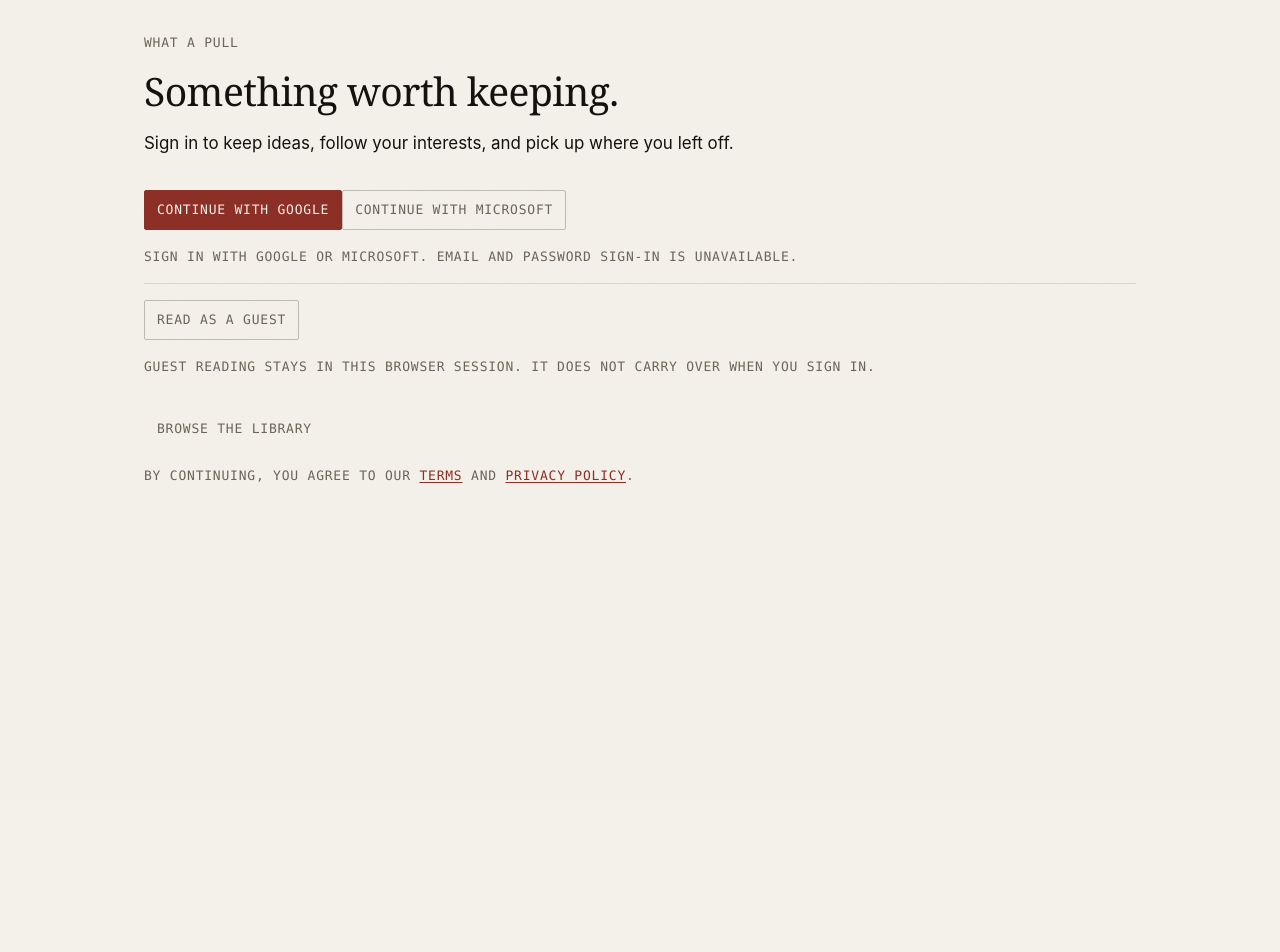
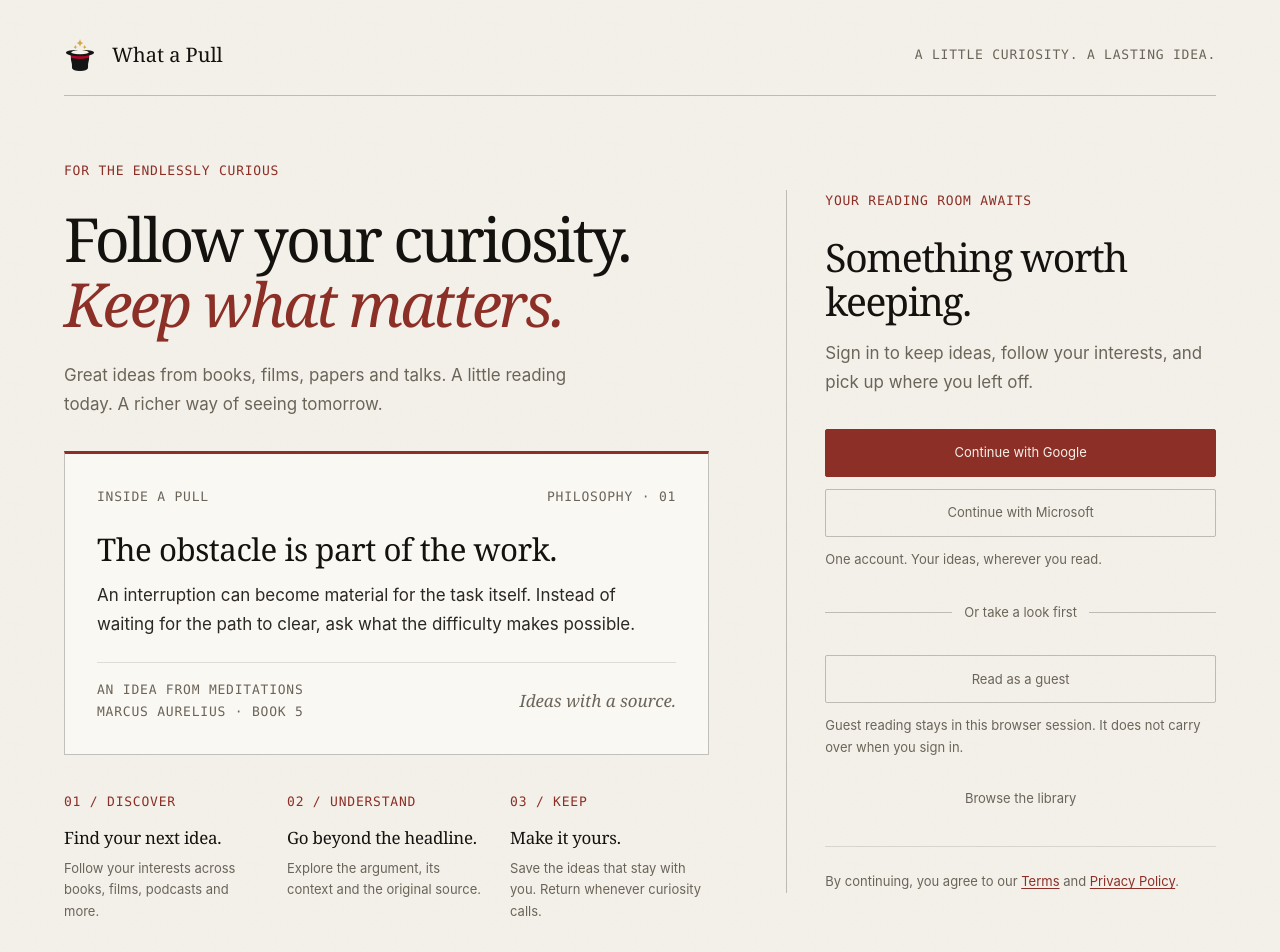
Before and after one commit to JaiSharma7/pull, a React (Vite) app in the folder apps/web/: page /graph in a window 1280 px wide. Shown: the top 952 px of the page. Before the commit the page ends 800 px from the top, so only its background shows below. Built offline with nearby package versions, Linux system fonts and the light colour scheme; a web font is replaced by a local one.

Commit message:
feat(web): introduce editorial onboarding and refresh hat favicon
Signed-off-by: Jai Sharma <jaisharma@live.com>

```diff
--- a/apps/web/index.html
+++ b/apps/web/index.html
@@ -6,7 +6,7 @@
     <title>What a Pull</title>
     <meta name="description" content="Pull something worth keeping." />
     <meta name="theme-color" content="#14120E" />
-    <link rel="icon" href="/favicon.svg" type="image/svg+xml" />
+    <link rel="icon" href="/favicon-hat.png" type="image/png" sizes="64x64" />
     <!-- iOS ignores the manifest's icons when a page is added to the home screen. -->
     <link rel="apple-touch-icon" href="/apple-touch-icon.png" />
 
--- a/apps/web/src/routes/Auth.tsx
+++ b/apps/web/src/routes/Auth.tsx
@@ -1,4 +1,6 @@
 import { useEffect, useState } from 'react';
+import { Mark } from '@wap/ui';
+import '../styles/auth.css';
 import { OAuthButtons } from '../components/OAuthButtons.js';
 import { isAnonymousSignInDisabled, isCaptchaRequired } from '../lib/auth-errors.js';
 import { oauthRedirectError } from '../lib/oauth.js';
@@ -41,18 +43,77 @@ export function Auth({
     }
   }
   return (
-    <main className="auth stack measure">
-      <p className="meta">What a Pull</p>
-      <h1>Something worth keeping.</h1>
-      <p className="lede">
+    <main className="welcome">
+      <header className="welcome__masthead">
+        <a className="welcome__brand" href="/explore">
+          <Mark />
+          <span>What a Pull</span>
+        </a>
+        <span className="meta welcome__edition">A little curiosity. A lasting idea.</span>
+      </header>
+      <div className="welcome__layout">
+        <section className="welcome__story" aria-labelledby="welcome-heading">
+          <div className="welcome__hero">
+            <p className="meta welcome__eyebrow">For the endlessly curious</p>
+            <h1 id="welcome-heading">
+              Follow your curiosity.
+              <br />
+              <em>Keep what matters.</em>
+            </h1>
+            <p className="welcome__lede">
+              Great ideas from books, films, papers and talks. A little reading today. A richer way
+              of seeing tomorrow.
+            </p>
+          </div>
+          <article className="welcome__preview" aria-label="An example Pull">
+            <div className="welcome__preview-top">
+              <span className="meta">Inside a Pull</span>
+              <span className="meta">Philosophy · 01</span>
+            </div>
+            <h2>The obstacle is part of the work.</h2>
+            <p>
+              An interruption can become material for the task itself. Instead of waiting for the
+              path to clear, ask what the difficulty makes possible.
+            </p>
+            <footer>
+              <span className="meta">
+                An idea from Meditations
+                <br />
+                Marcus Aurelius · Book 5
+              </span>
+              <span className="welcome__source">Ideas with a source.</span>
+            </footer>
+          </article>
+          <ol className="welcome__features">
+            <li>
+              <span className="meta">01 / Discover</span>
+              <h3>Find your next idea.</h3>
+              <p>Follow your interests across books, films, podcasts and more.</p>
+            </li>
+            <li>
+              <span className="meta">02 / Understand</span>
+              <h3>Go beyond the headline.</h3>
+              <p>Explore the argument, its context and the original source.</p>
+            </li>
+            <li>
+              <span className="meta">03 / Keep</span>
+              <h3>Make it yours.</h3>
+              <p>Save the ideas that stay with you. Return whenever curiosity calls.</p>
+            </li>
+          </ol>
+        </section>
+        <section className="welcome__entry" aria-labelledby="entry-heading">
+          <p className="meta welcome__eyebrow">Your reading room awaits</p>
+          <h2 id="entry-heading">Something worth keeping.</h2>
+          <p className="welcome__intro">
             Sign in to keep ideas, follow your interests, and pick up where you left off.
           </p>
           {redirectError && <p role="alert">{redirectError}</p>}
           <OAuthButtons next={next} />
-      <p className="meta">
-        Sign in with Google or Microsoft. Email and password sign-in is unavailable.
-      </p>
-      <hr className="rule" />
+          <p className="welcome__note">One account. Your ideas, wherever you read.</p>
+          <div className="welcome__divider">
+            <span>Or take a look first</span>
+          </div>
           <button type="button" className="btn" disabled={busy} onClick={() => void openGuest()}>
             {busy ? 'Opening guest reading…' : 'Read as a guest'}
           </button>
@@ -61,16 +122,26 @@ export function Auth({
               {guestError}
             </p>
           )}
-      <p className="meta">
+          <p className="welcome__note">
             Guest reading stays in this browser session. It does not carry over when you sign in.
           </p>
-      <button type="button" className="btn btn--plain" onClick={() => onNavigate('/explore')}>
+          <button
+            type="button"
+            className="btn btn--plain welcome__browse"
+            onClick={() => onNavigate('/explore')}
+          >
             Browse the library
           </button>
-      <p className="meta">
+          <p className="welcome__terms">
             By continuing, you agree to our <a href="/terms">Terms</a> and{' '}
             <a href="/privacy">Privacy Policy</a>.
           </p>
+        </section>
+      </div>
+      <footer className="welcome__footer">
+        <span className="meta">Less scrolling. More understanding.</span>
+        <span>Enough for today. Something for tomorrow.</span>
+      </footer>
     </main>
   );
 }
--- /dev/null
+++ b/apps/web/src/styles/auth.css
@@ -0,0 +1,275 @@
+.welcome {
+  max-width: 90rem;
+  margin-inline: auto;
+  padding: clamp(1.25rem, 3vw, 3rem) clamp(1.25rem, 5vw, 5rem);
+  min-height: 100svh;
+  display: flex;
+  flex-direction: column;
+}
+.welcome__masthead,
+.welcome__brand,
+.welcome__preview-top,
+.welcome__preview footer,
+.welcome__footer {
+  display: flex;
+  justify-content: space-between;
+  align-items: center;
+  gap: var(--space-4);
+}
+.welcome__masthead {
+  padding-bottom: var(--space-5);
+  border-bottom: 1px solid var(--rule-strong);
+}
+.welcome__brand {
+  justify-content: flex-start;
+  color: var(--text);
+  text-decoration: none;
+  font-family: var(--font-display);
+  font-size: var(--step-1);
+}
+.welcome__brand img {
+  width: 2rem;
+  height: 2rem;
+  object-fit: contain;
+}
+.welcome__edition {
+  color: var(--text-muted);
+}
+.welcome__layout {
+  display: grid;
+  grid-template-columns: minmax(0, 1.5fr) minmax(0, 1fr);
+  gap: clamp(2rem, 6vw, 6rem);
+  align-items: center;
+  flex: 1;
+  padding-block: clamp(2rem, 5vw, 5rem);
+}
+.welcome__eyebrow {
+  color: var(--accent);
+  margin: 0 0 var(--space-5);
+}
+.welcome__story h1 {
+  font-family: var(--font-display);
+  font-weight: 500;
+  font-size: clamp(2.25rem, 1.4rem + 3vw, 4.25rem);
+  line-height: 1.08;
+  letter-spacing: -0.045em;
+  margin: 0;
+}
+.welcome__story h1 em {
+  font-weight: 400;
+  color: var(--accent);
+}
+.welcome__lede {
+  font-size: var(--step-0);
+  line-height: 1.7;
+  color: var(--text-muted);
+  max-width: 49ch;
+  margin-block: var(--space-5) var(--space-6);
+}
+.welcome__preview {
+  background: var(--surface-raised);
+  border: 1px solid var(--rule-strong);
+  border-top: 3px solid var(--accent);
+  padding: clamp(1.25rem, 2.5vw, 2rem);
+}
+.welcome__preview-top {
+  color: var(--text-muted);
+}
+.welcome__preview h2 {
+  font-family: var(--font-display);
+  font-size: var(--step-3);
+  font-weight: 500;
+  line-height: 1.2;
+  margin: var(--space-5) 0 var(--space-3);
+}
+.welcome__preview > p {
+  font-size: var(--step-0);
+  line-height: 1.7;
+  color: var(--text-soft);
+  margin: 0 0 var(--space-5);
+}
+.welcome__preview footer {
+  border-top: 1px solid var(--rule);
+  padding-top: var(--space-4);
+  color: var(--text-muted);
+}
+.welcome__source {
+  font-family: var(--font-display);
+  font-style: italic;
+  text-align: right;
+}
+.welcome__features {
+  display: grid;
+  grid-template-columns: repeat(3, minmax(0, 1fr));
+  gap: var(--space-5);
+  padding: 0;
+  margin: var(--space-6) 0 0;
+  list-style: none;
+}
+.welcome__features .meta {
+  color: var(--accent);
+}
+.welcome__features h3 {
+  font-family: var(--font-display);
+  font-size: var(--step-0);
+  font-weight: 500;
+  line-height: 1.35;
+  margin: var(--space-3) 0 var(--space-2);
+}
+.welcome__features p {
+  font-size: var(--step--1);
+  color: var(--text-muted);
+  line-height: 1.65;
+  margin: 0;
+}
+.welcome__entry {
+  border-left: 1px solid var(--rule-strong);
+  padding-left: clamp(1.5rem, 3vw, 3rem);
+}
+.welcome__entry h2 {
+  font-family: var(--font-display);
+  font-weight: 500;
+  font-size: var(--step-4);
+  letter-spacing: -0.035em;
+  line-height: 1.12;
+  margin: 0;
+}
+.welcome__intro {
+  color: var(--text-muted);
+  line-height: 1.7;
+  margin-block: var(--space-4) var(--space-6);
+}
+.welcome__entry .btn {
+  width: 100%;
+  white-space: normal;
+  min-height: 3rem;
+  font-family: var(--font-body);
+  font-size: var(--step--1);
+  letter-spacing: 0;
+  text-transform: none;
+}
+.welcome__entry > .stack {
+  display: grid;
+  gap: var(--space-3);
+}
+.welcome__entry > .stack > * {
+  margin: 0;
+}
+.welcome__note,
+.welcome__terms {
+  font-size: var(--step--1);
+  line-height: 1.65;
+  color: var(--text-muted);
+  margin: var(--space-3) 0 0;
+}
+.welcome__divider {
+  display: flex;
+  align-items: center;
+  gap: var(--space-3);
+  color: var(--text-muted);
+  font-size: var(--step--1);
+  margin-block: var(--space-6);
+}
+.welcome__divider::before,
+.welcome__divider::after {
+  content: '';
+  flex: 1;
+  height: 1px;
+  background: var(--rule-strong);
+}
+.welcome__browse {
+  margin-top: var(--space-4);
+}
+.welcome__terms {
+  border-top: 1px solid var(--rule);
+  padding-top: var(--space-5);
+  margin-top: var(--space-5);
+}
+.welcome__footer {
+  border-top: 1px solid var(--rule-strong);
+  padding-top: var(--space-5);
+  color: var(--text-muted);
+  font-size: var(--step--1);
+}
+@media (max-width: 55rem) {
+  .welcome__layout {
+    grid-template-columns: minmax(0, 1fr);
+  }
+  .welcome__entry {
+    border-left: 0;
+    border-top: 1px solid var(--rule-strong);
+    padding: var(--space-6) 0 0;
+  }
+  .welcome__edition {
+    display: none;
+  }
+  .welcome__footer {
+    align-items: flex-start;
+    flex-direction: column;
+  }
+}
+@media (max-width: 30rem) {
+  .welcome__features {
+    grid-template-columns: minmax(0, 1fr);
+  }
+  .welcome__features li {
+    border-bottom: 1px solid var(--rule);
+    padding-bottom: var(--space-4);
+  }
+  .welcome__preview-top {
+    align-items: flex-start;
+    flex-direction: column;
+    gap: var(--space-2);
+  }
+}
+@media (max-width: 55rem) {
+  .welcome__story {
+    display: contents;
+  }
+  .welcome__hero {
+    order: 0;
+  }
+  .welcome__entry {
+    order: 1;
+  }
+  .welcome__preview {
+    order: 2;
+  }
+  .welcome__features {
+    order: 3;
+    margin-top: 0;
+  }
+  .welcome__lede {
+    margin-bottom: 0;
+  }
+}
+@media (min-width: 55.001rem) and (max-height: 48rem) {
+  .welcome__layout {
+    padding-block: var(--space-6);
+    gap: var(--space-7);
+  }
+  .welcome__story h1 {
+    font-size: var(--step-5);
+  }
+  .welcome__lede {
+    margin-block: var(--space-4);
+  }
+  .welcome__preview {
+    padding: var(--space-5);
+  }
+  .welcome__preview h2 {
+    margin-top: var(--space-4);
+  }
+  .welcome__features {
+    margin-top: var(--space-5);
+  }
+  .welcome__entry h2 {
+    font-size: var(--step-3);
+  }
+  .welcome__intro {
+    margin-bottom: var(--space-4);
+  }
+  .welcome__divider {
+    margin-block: var(--space-4);
+  }
+}
--- a/apps/web/vite.config.ts
+++ b/apps/web/vite.config.ts
@@ -9,7 +9,7 @@ export default defineConfig({
     react(),
     VitePWA({
       registerType: 'autoUpdate',
-      includeAssets: ['favicon.svg', 'apple-touch-icon.png'],
+      includeAssets: ['favicon-hat.png', 'favicon.svg', 'apple-touch-icon.png'],
       manifest: {
         name: 'What a Pull',
         short_name: 'What a Pull',
```
Also changed, not shown: apps/web/public/favicon-hat.png (added), 1 other file (tests, documents, lock files or other folders). Lines whose indentation alone changed are shown as unchanged.
